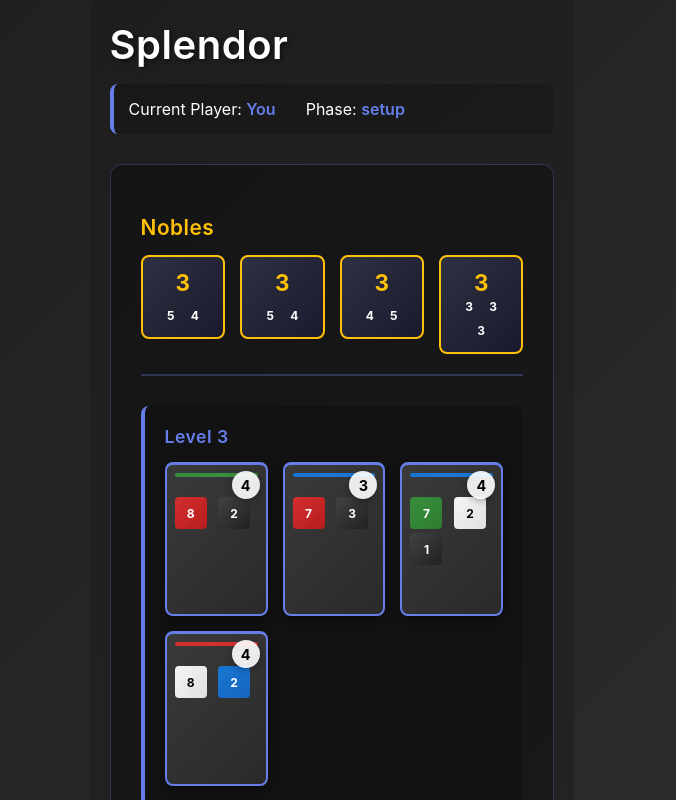
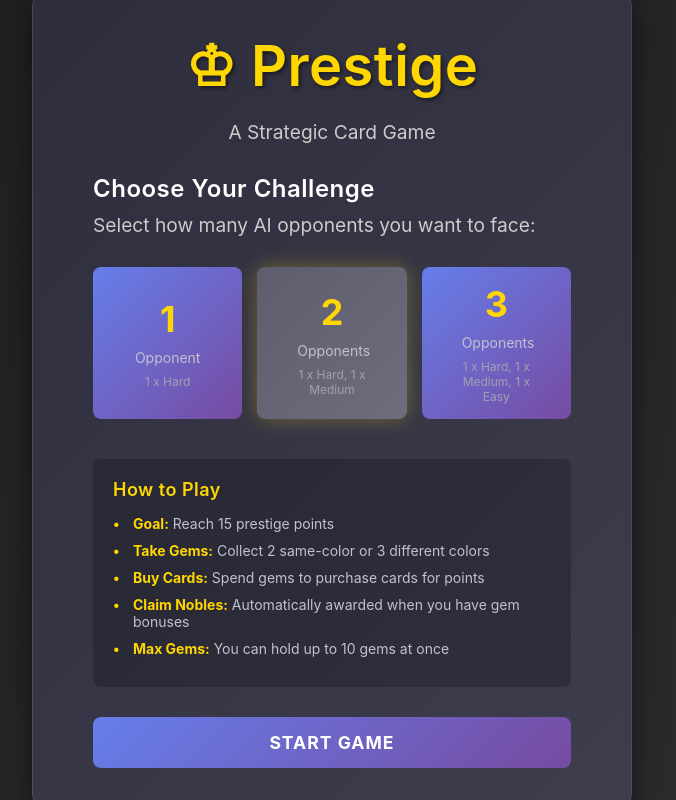
Before and after one commit to robShankin/prestige, a React (Create React App) app: page / in a window 1280 px wide. Shown: the whole page, without its empty margins (308-984 px from the left). Built offline with nearby package versions, Linux system fonts and the light colour scheme.

Commit message:
bug fixes

```diff
--- a/src/components/Game.css
+++ b/src/components/Game.css
@@ -58,10 +58,56 @@
   margin-bottom: 30px;
 }
 
+.header-top {
+  display: flex;
+  justify-content: space-between;
+  align-items: center;
+  margin-bottom: 15px;
+}
+
 .game-header h1 {
   font-size: 2.5rem;
-  margin: 0 0 15px 0;
+  margin: 0;
   text-shadow: 2px 2px 4px rgba(0, 0, 0, 0.5);
+  color: #ffd700;
+}
+
+.header-buttons {
+  display: flex;
+  gap: 10px;
+}
+
+.btn-restart,
+.btn-quit {
+  padding: 10px 16px;
+  font-size: 0.9rem;
+  border: none;
+  border-radius: 6px;
+  cursor: pointer;
+  transition: all 0.3s ease;
+  font-weight: 600;
+}
+
+.btn-restart {
+  background: linear-gradient(135deg, #667eea 0%, #764ba2 100%);
+  color: white;
+}
+
+.btn-restart:hover {
+  transform: translateY(-2px);
+  box-shadow: 0 4px 12px rgba(102, 126, 234, 0.4);
+}
+
+.btn-quit {
+  background: rgba(255, 255, 255, 0.1);
+  color: #ccc;
+  border: 1px solid rgba(255, 255, 255, 0.2);
+}
+
+.btn-quit:hover {
+  background: rgba(255, 255, 255, 0.15);
+  color: #fff;
+  border-color: rgba(255, 255, 255, 0.3);
 }
 
 .game-status {
--- a/src/components/Game.tsx
+++ b/src/components/Game.tsx
@@ -1,6 +1,6 @@
 /* eslint-disable @typescript-eslint/no-explicit-any */
 /**
- * Main Game component - renders the Splendor game UI.
+ * Main Game component - renders the Prestige game UI.
  *
  * Root React component that manages:
  * - Game state via useReducer
@@ -14,6 +14,7 @@
 import { initializeGame, gameReducer } from '../game/engine';
 import { TurnController } from '../game/turnController';
 import { AIPlayer } from '../ai/aiPlayer';
+import { GameSetup } from './GameSetup';
 import GameBoard from './GameBoard';
 import GameOver from './GameOver';
 import './Game.css';
@@ -63,14 +64,18 @@
  * <Game numberOfOpponents={2} />  // Game with 1 human + 2 AI
  */
 export const Game: React.FC<GameProps> = ({ numberOfOpponents }) => {
-  const totalPlayers = numberOfOpponents + 1;
+  const [selectedOpponents, setSelectedOpponents] = useState<1 | 2 | 3 | null>(null);
   const [gameState, dispatch] = useReducer(gameStateReducer, null as GameState | null);
   const [isLoading, setIsLoading] = useState(false);
   const [turnController, setTurnController] = useState<TurnController | null>(null);
   const [error, setError] = useState<string | null>(null);
 
-  // Initialize game on mount or when numberOfOpponents changes
-  useEffect(() => {
+  const handleStartGame = (opponents: 1 | 2 | 3) => {
+    setSelectedOpponents(opponents);
+    setIsLoading(true);
+    setError(null);
+
+    const totalPlayers = opponents + 1;
     const newGameState = initializeGame(totalPlayers);
     dispatch({ type: 'INIT_GAME', gameState: newGameState });
 
@@ -82,7 +87,15 @@
     }
 
     setTurnController(new TurnController(gameReducer, aiPlayers));
-  }, [totalPlayers]);
+    setIsLoading(false);
+  };
+
+  const handleRestart = () => {
+    setSelectedOpponents(null);
+    dispatch({ type: 'INIT_GAME', gameState: initializeGame(1) } as any);
+    setTurnController(null);
+    setError(null);
+  };
 
   const handleAction = async (action: GameAction) => {
     if (!gameState || !turnController || isLoading) return;
@@ -103,16 +116,15 @@
     }
   };
 
-  const handleRestart = () => {
-    const newGameState = initializeGame(totalPlayers);
-    dispatch({ type: 'INIT_GAME', gameState: newGameState });
-    setError(null);
-  };
+  // Show setup screen if no opponents selected yet
+  if (selectedOpponents === null) {
+    return <GameSetup onStartGame={handleStartGame} />;
+  }
 
   if (!gameState) {
     return (
       <div className="game-setup">
-        <h1>Splendor</h1>
+        <h1>Prestige</h1>
         <p>Initializing game...</p>
       </div>
     );
@@ -132,7 +144,17 @@
   return (
     <div className="game-container">
       <div className="game-header">
-        <h1>Splendor</h1>
+        <div className="header-top">
+          <h1>♔ Prestige</h1>
+          <div className="header-buttons">
+            <button className="btn-restart" onClick={handleRestart} title="Start a new game">
+              🔄 New Game
+            </button>
+            <button className="btn-quit" onClick={handleRestart} title="Return to setup">
+              ✕ Menu
+            </button>
+          </div>
+        </div>
         <div className="game-status">
           <p>
             Current Player: <strong>{currentPlayer.name}</strong>
--- a/src/components/GameBoard.css
+++ b/src/components/GameBoard.css
@@ -48,20 +48,38 @@
 
 .noble-requirement {
   display: flex;
-  gap: 4px;
-  flex-wrap: wrap;
+  flex-direction: column;
+  gap: 6px;
+  align-items: center;
   justify-content: center;
 }
 
+.requirement-label {
+  font-size: 0.75rem;
+  color: #ccc;
+  font-weight: bold;
+  text-transform: uppercase;
+  letter-spacing: 0.5px;
+}
+
 .gem-req {
-  width: 20px;
-  height: 20px;
+  display: inline-flex;
+  align-items: center;
+  gap: 3px;
+  padding: 2px 6px;
   border-radius: 3px;
-  display: flex;
-  align-items: center;
-  justify-content: center;
-  font-size: 0.75rem;
+  font-size: 0.8rem;
   font-weight: bold;
+  background: rgba(0, 0, 0, 0.3);
+}
+
+.color-label {
+  font-weight: bold;
+  min-width: 12px;
+}
+
+.gem-amount {
+  font-size: 0.85rem;
 }
 
 /* Cards Section */
--- a/src/components/GameBoard.tsx
+++ b/src/components/GameBoard.tsx
@@ -44,11 +44,13 @@
             <div key={noble.id} className="noble-card">
               <div className="noble-points">{noble.points}</div>
               <div className="noble-requirement">
+                <div className="requirement-label">Requires:</div>
                 {Object.entries(noble.requirement)
                   .filter(([, count]) => (count || 0) > 0)
                   .map(([color, count]) => (
-                    <div key={color} className={`gem-req gem-${color}`}>
-                      {count || 0}
+                    <div key={color} className={`gem-req gem-${color}`} title={color}>
+                      <span className="color-label">{color.charAt(0).toUpperCase()}</span>
+                      <span className="gem-amount">{count || 0}</span>
                     </div>
                   ))}
               </div>
--- /dev/null
+++ b/src/components/GameSetup.css
@@ -0,0 +1,176 @@
+.game-setup {
+  width: 100%;
+  height: 100vh;
+  display: flex;
+  align-items: center;
+  justify-content: center;
+  background: linear-gradient(135deg, #1e1e2e 0%, #2d2d44 100%);
+  padding: 20px;
+  box-sizing: border-box;
+}
+
+.setup-container {
+  background: linear-gradient(135deg, #2d2d3d 0%, #3d3d4d 100%);
+  border-radius: 16px;
+  padding: 40px 60px;
+  max-width: 600px;
+  width: 100%;
+  box-shadow: 0 8px 32px rgba(0, 0, 0, 0.5);
+  border: 1px solid rgba(255, 255, 255, 0.1);
+}
+
+.setup-container h1 {
+  font-size: 48px;
+  color: #ffd700;
+  margin: 0 0 10px 0;
+  text-align: center;
+  text-shadow: 0 2px 8px rgba(0, 0, 0, 0.5);
+}
+
+.subtitle {
+  color: #a0a0b0;
+  text-align: center;
+  font-size: 18px;
+  margin-bottom: 40px;
+}
+
+.setup-section {
+  margin-bottom: 40px;
+}
+
+.setup-section h2 {
+  color: #ffffff;
+  font-size: 24px;
+  margin: 0 0 10px 0;
+}
+
+.setup-section p {
+  color: #c0c0d0;
+  font-size: 16px;
+  margin: 0 0 20px 0;
+}
+
+.opponent-buttons {
+  display: grid;
+  grid-template-columns: repeat(auto-fit, minmax(120px, 1fr));
+  gap: 15px;
+  margin-bottom: 20px;
+}
+
+.opponent-btn {
+  background: linear-gradient(135deg, #3d3d4d 0%, #4d4d5d 100%);
+  border: 2px solid #505070;
+  border-radius: 12px;
+  padding: 20px;
+  text-align: center;
+  cursor: pointer;
+  transition: all 0.3s ease;
+  color: #ffffff;
+}
+
+.opponent-btn:hover {
+  border-color: #ffd700;
+  background: linear-gradient(135deg, #4d4d5d 0%, #5d5d6d 100%);
+  transform: translateY(-2px);
+}
+
+.opponent-btn.selected {
+  border-color: #ffd700;
+  background: linear-gradient(135deg, #5d5d6d 0%, #6d6d7d 100%);
+  box-shadow: 0 0 20px rgba(255, 215, 0, 0.3);
+}
+
+.opponent-count {
+  font-size: 36px;
+  font-weight: bold;
+  color: #ffd700;
+  margin-bottom: 8px;
+}
+
+.opponent-label {
+  font-size: 14px;
+  color: #c0c0d0;
+  margin-bottom: 8px;
+}
+
+.difficulty-hint {
+  font-size: 12px;
+  color: #a0a0b0;
+}
+
+.setup-section.info {
+  background: rgba(0, 0, 0, 0.2);
+  border-radius: 8px;
+  padding: 20px;
+  margin-bottom: 30px;
+}
+
+.setup-section.info h3 {
+  color: #ffd700;
+  font-size: 18px;
+  margin: 0 0 15px 0;
+}
+
+.setup-section.info ul {
+  list-style: none;
+  padding: 0;
+  margin: 0;
+}
+
+.setup-section.info li {
+  color: #c0c0d0;
+  font-size: 14px;
+  margin-bottom: 10px;
+  padding-left: 20px;
+  position: relative;
+}
+
+.setup-section.info li:before {
+  content: '•';
+  color: #ffd700;
+  position: absolute;
+  left: 0;
+  font-weight: bold;
+}
+
+.setup-section.info strong {
+  color: #ffd700;
+}
+
+.start-btn {
+  width: 100%;
+  padding: 16px;
+  font-size: 18px;
+  font-weight: bold;
+  color: #1e1e2e;
+  background: linear-gradient(135deg, #ffd700 0%, #ffed4e 100%);
+  border: none;
+  border-radius: 8px;
+  cursor: pointer;
+  transition: all 0.3s ease;
+  text-transform: uppercase;
+  letter-spacing: 1px;
+}
+
+.start-btn:hover {
+  transform: translateY(-2px);
+  box-shadow: 0 4px 16px rgba(255, 215, 0, 0.4);
+}
+
+.start-btn:active {
+  transform: translateY(0);
+}
+
+@media (max-width: 768px) {
+  .setup-container {
+    padding: 30px 20px;
+  }
+
+  .setup-container h1 {
+    font-size: 36px;
+  }
+
+  .opponent-buttons {
+    grid-template-columns: repeat(3, 1fr);
+  }
+}
--- /dev/null
+++ b/src/components/GameSetup.tsx
@@ -0,0 +1,62 @@
+/**
+ * GameSetup component - Initial game configuration screen
+ */
+/* eslint-disable @typescript-eslint/no-explicit-any */
+
+import React, { useState } from 'react';
+import './GameSetup.css';
+
+interface GameSetupProps {
+  onStartGame: (numberOfOpponents: 1 | 2 | 3) => void;
+}
+
+export const GameSetup: React.FC<GameSetupProps> = ({ onStartGame }) => {
+  const [selectedOpponents, setSelectedOpponents] = useState<1 | 2 | 3>(2);
+
+  return (
+    <div className="game-setup">
+      <div className="setup-container">
+        <h1>♔ Prestige</h1>
+        <p className="subtitle">A Strategic Card Game</p>
+
+        <div className="setup-section">
+          <h2>Choose Your Challenge</h2>
+          <p>Select how many AI opponents you want to face:</p>
+
+          <div className="opponent-buttons">
+            {([1, 2, 3] as const).map((num) => (
+              <button
+                key={num}
+                className={`opponent-btn ${selectedOpponents === num ? 'selected' : ''}`}
+                onClick={() => setSelectedOpponents(num)}
+              >
+                <div className="opponent-count">{num}</div>
+                <div className="opponent-label">Opponent{num !== 1 ? 's' : ''}</div>
+                <div className="difficulty-hint">
+                  {num === 1 && '1 x Hard'}
+                  {num === 2 && '1 x Hard, 1 x Medium'}
+                  {num === 3 && '1 x Hard, 1 x Medium, 1 x Easy'}
+                </div>
+              </button>
+            ))}
+          </div>
+        </div>
+
+        <div className="setup-section info">
+          <h3>How to Play</h3>
+          <ul>
+            <li><strong>Goal:</strong> Reach 15 prestige points</li>
+            <li><strong>Take Gems:</strong> Collect 2 same-color or 3 different colors</li>
+            <li><strong>Buy Cards:</strong> Spend gems to purchase cards for points</li>
+            <li><strong>Claim Nobles:</strong> Automatically awarded when you have gem bonuses</li>
+            <li><strong>Max Gems:</strong> You can hold up to 10 gems at once</li>
+          </ul>
+        </div>
+
+        <button className="start-btn" onClick={() => onStartGame(selectedOpponents)}>
+          Start Game
+        </button>
+      </div>
+    </div>
+  );
+};
--- a/src/components/GemPool.css
+++ b/src/components/GemPool.css
@@ -83,6 +83,17 @@
   cursor: not-allowed;
 }
 
+.gem-token {
+  flex-direction: column;
+  gap: 4px;
+}
+
+.gem-label {
+  font-size: 0.9rem;
+  font-weight: bold;
+  opacity: 0.8;
+}
+
 .gem-count {
   font-size: 1.3rem;
   z-index: 2;
@@ -92,11 +103,16 @@
   position: absolute;
   top: 4px;
   right: 4px;
-  width: 16px;
-  height: 16px;
+  width: 20px;
+  height: 20px;
+  display: flex;
+  align-items: center;
+  justify-content: center;
   background: #fff;
   border-radius: 50%;
-  border: 2px solid rgba(0, 0, 0, 0.3);
+  font-weight: bold;
+  font-size: 12px;
+  color: #000;
 }
 
 /* Selection Info */
```
Also changed, not shown: src/components/GemPool.tsx (+10 -8 lines), src/game/turnController.ts (+13 -2 lines).
